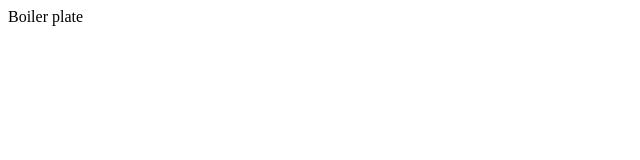
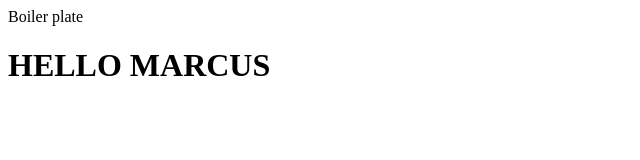
Before and after one commit to marcushilaire/Branching-Workflow, a plain HTML site: page index.html in a window 1280 px wide. Shown: the whole page, without its empty margins (0-640 px from the left). Drawn offline with Linux system fonts and the light colour scheme.

Commit message:
h1 added

```diff
--- a/index.html
+++ b/index.html
@@ -8,7 +8,7 @@
 </head>
 <body>
     Boiler plate
-
+    <h1>HELLO MARCUS</h1>
 
 </body>
 </html>
```
